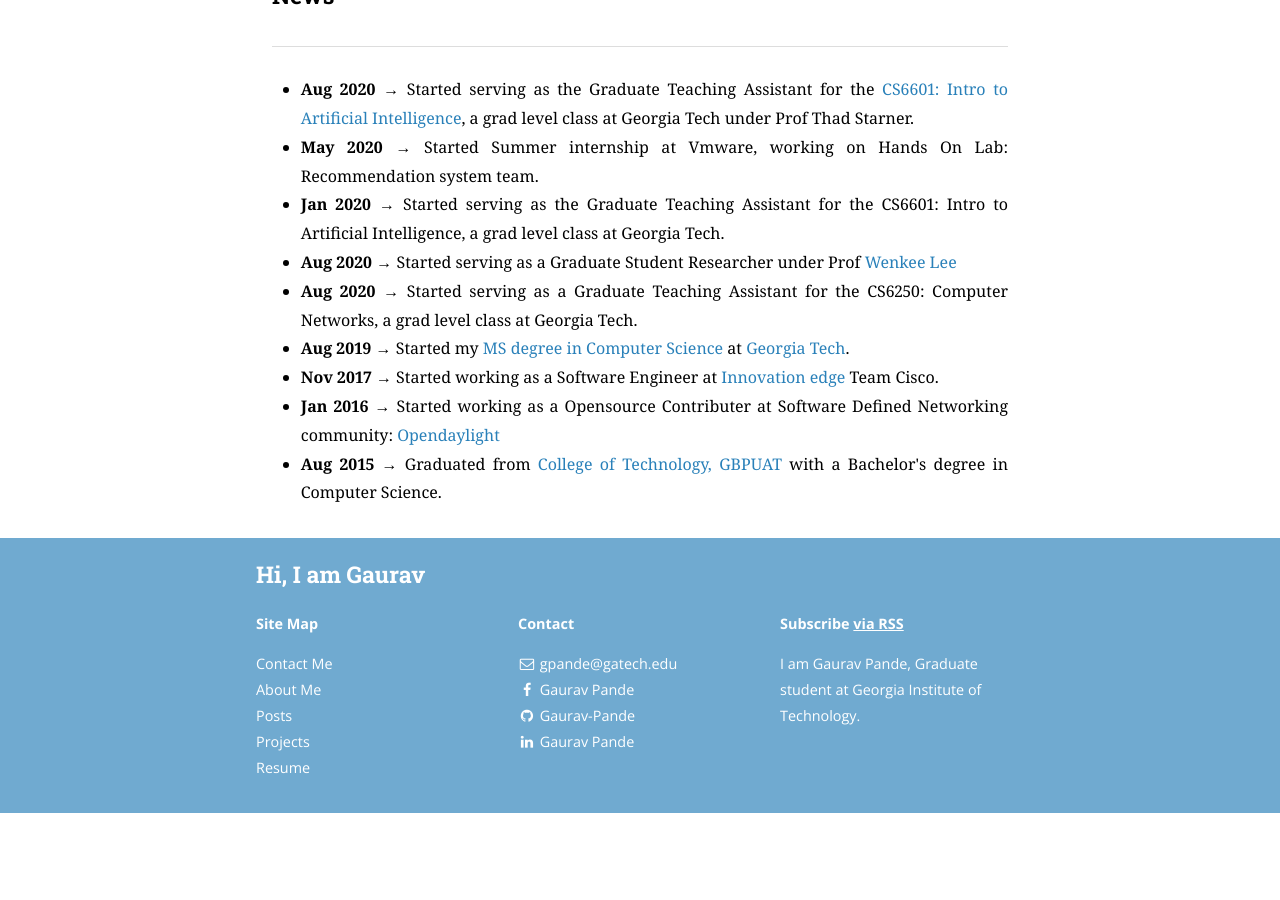
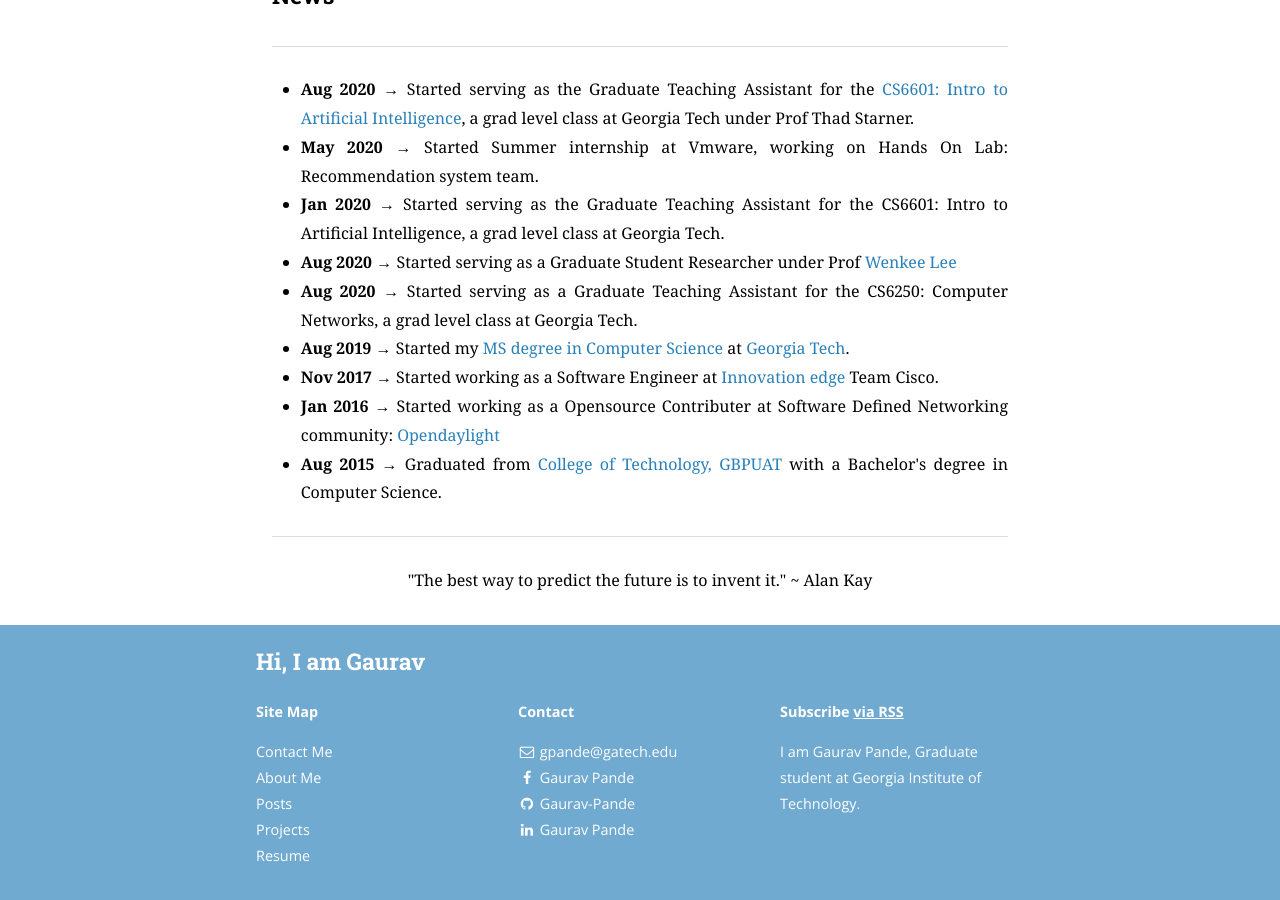
Before and after one commit to Gaurav-Pande/gaurav-pande.github.io, a Jekyll site: the page built from about.md, in a window 1280 px wide and 900 px high, scrolled down 1116 px. Built offline with Jekyll 4.4.1, drawn with Linux system fonts in a browser that asks for light colours; nearby versions of some CDN libraries; a style sheet for code colours, icons or effects is not loaded; before the commit the page ends 1929 px from its top, so only the background shows below that.

Commit message:
minor update

```diff
--- a/_config.yml
+++ b/_config.yml
@@ -9,7 +9,7 @@ gems:
 
 # Site settings
 title: Hi, I am Gaurav
-subtitle: Blog about everything
+subtitle: "The best way to predict the future is to invent it ~ Alan Kay"
 email: gpande@gatech.edu
 name: Gaurav Pande
 description: >
--- a/about.md
+++ b/about.md
@@ -63,4 +63,11 @@ My research interests lie in the broad area of Natural Language Proce. Specifica
     		<li><strong>Aug 2015 → </strong> Graduated from <a href="http://gbpuat-tech.ac.in/#">College of Technology, GBPUAT</a> with a Bachelor's degree in Computer Science.</li>
     	</ul>
 
+<hr>
+        <p align="center">
+        	<quote>"The best way to predict the future is to invent it." ~ Alan Kay</quote>
+        </p>
+
+
+
  </span></div>
```
